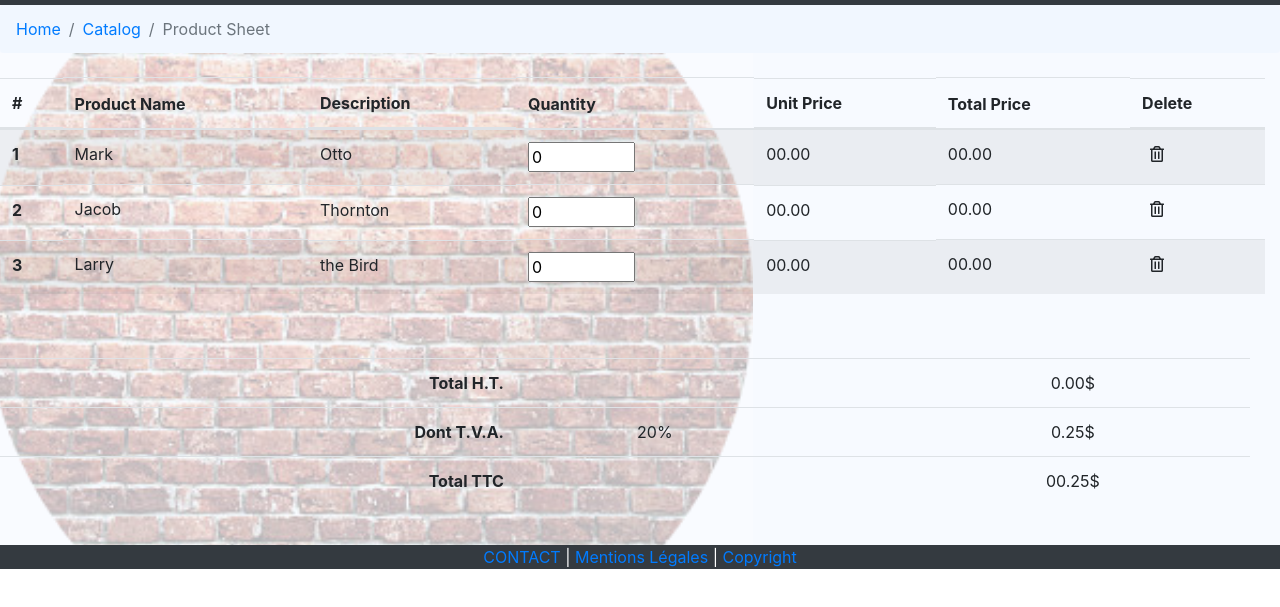
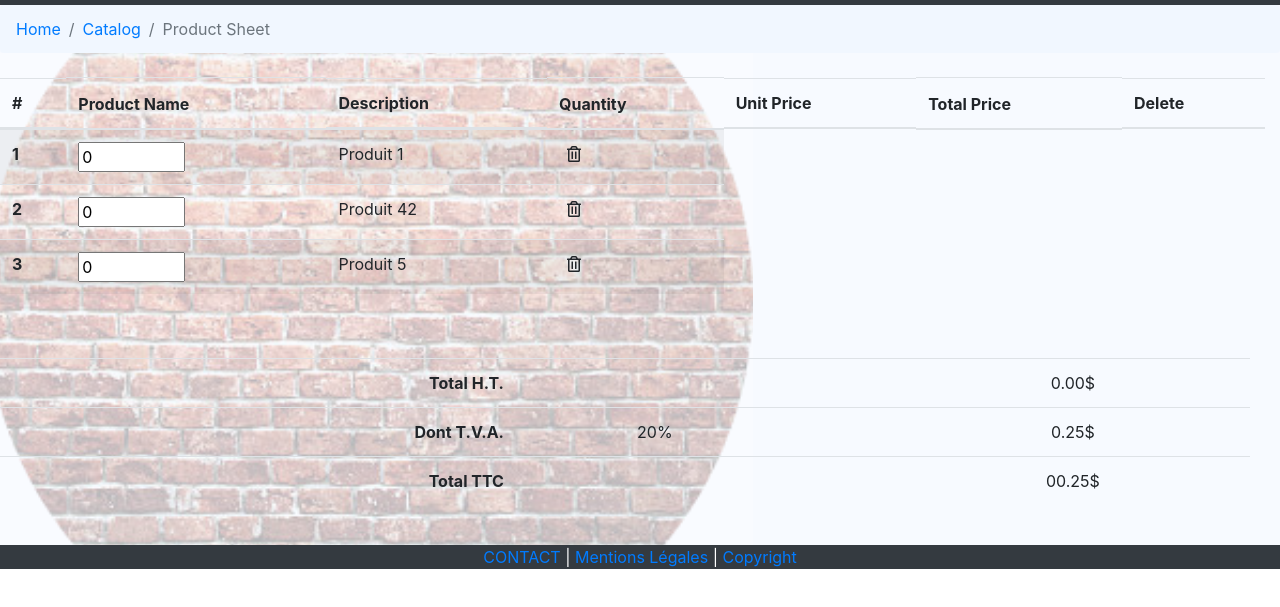
Before and after one commit to zerstorers/E_commerce_LM, a plain HTML site: page basket.html in a window 1280 px wide. Shown: the part 51-658 px from the top of the page. Drawn offline with nearby package versions, Linux system fonts and the light colour scheme.

Commit message:
switch 1

```diff
--- a/basket.html
+++ b/basket.html
@@ -66,18 +66,18 @@
                                                     <th scope="col" class="d-none d-md-block">Delete</th>
                                                 </tr>
                                             </thead>
-                                            <tbody>
-                                                <tr>
+                                            <tbody id="basket">
+                                                <!-- <tr>
                                                     <th scope="row" class="d-none d-md-block">1</th>
-                                                    <td>Mark</td>
+                                                    <td class="name">Mark</td>
                                                     <td class="d-none d-md-block">Otto</td>
                                                     <td><input type="number" value="0" min="0" max="1000" step="1" />
                                                     </td>
                                                     <td class="d-none d-md-block">00.00</td>
                                                     <td>00.00</td>
                                                     <td><i class="far fa-trash-alt"></i></td>
-                                                </tr>
-                                                <tr>
+                                                </tr> -->
+                                                <!-- <tr>
                                                     <th scope="row" class="d-none d-md-block">2</th>
                                                     <td>Jacob</td>
                                                     <td class="d-none d-md-block">Thornton</td>
@@ -96,7 +96,7 @@
                                                     <td class="d-none d-md-block">00.00</td>
                                                     <td>00.00</td>
                                                     <td><i class="far fa-trash-alt"></i></td>
-                                                </tr>
+                                                </tr> -->
                                             </tbody>
                                         </table>
                                     </div>
@@ -190,6 +190,7 @@
     <script src="https://cdnjs.cloudflare.com/ajax/libs/popper.js/1.14.7/umd/popper.min.js"></script>
     <script src="https://stackpath.bootstrapcdn.com/bootstrap/4.3.1/js/bootstrap.min.js"></script>
     <script src="node_modules/bootstrap-input-spinner/src/bootstrap-input-spinner.js"></script>
+    <script src="catalog_x100.js"></script>
     <script src="script_basket.js"></script>
 </body>
 
--- a/script_basket.js
+++ b/script_basket.js
@@ -0,0 +1,54 @@
+$(document).ready(function(){
+
+    var cart = [
+    {
+        productId : 1,
+        quantity : 1
+    },
+    {
+        productId : 42,
+        quantity : 2
+    },
+        {
+        productId : 5,
+        quantity : 7
+    },
+    ]
+
+// génération ligne de panier
+
+//
+cpt = 0
+
+for (let i = 0; i < cart.length; i++) {
+
+    // Génération des lignes panier
+    var cartItem = cart[i]
+    console.log(cartItem.productId);
+    console.log(catalog[cartItem.productId]);
+
+    var tabbleRow = $("<tr>")
+    $("#basket").append(tabbleRow)
+    var tabbleth = $('<th scope="row" class="d-none d-md-block">')
+    tabbleRow.append(tabbleth)
+    var tabbletd = $('<td class="d-none d-md-block product_name">')
+    tabbleRow.append(tabbletd)
+    var tabbleinput = $('<td> <input type="number" value="0" min="0" max="1000" step="1" /> ')
+    tabbleRow.append(tabbleinput)
+    tabbleRow.append(tabbletd)
+    tabbleRow.append(tabbletd)
+    var tabbleTrash = $('<td><i class="far fa-trash-alt">')
+    tabbleRow.append(tabbleTrash)
+    tabbletd.html("test")
+    //
+    // Ajout donné dynamique
+    cpt += 1
+    $(".product_name:eq("+i+")").html(catalog[cartItem.productId].name)
+    $(tabbleth).html(cpt)
+
+}
+
+    $(tabbleTrash).click(function(){
+
+    })
+})
```
